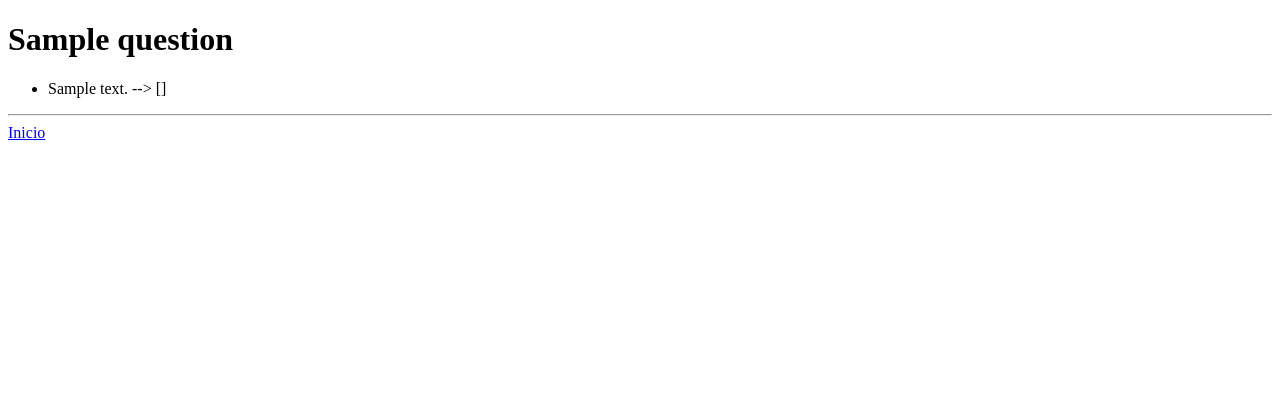
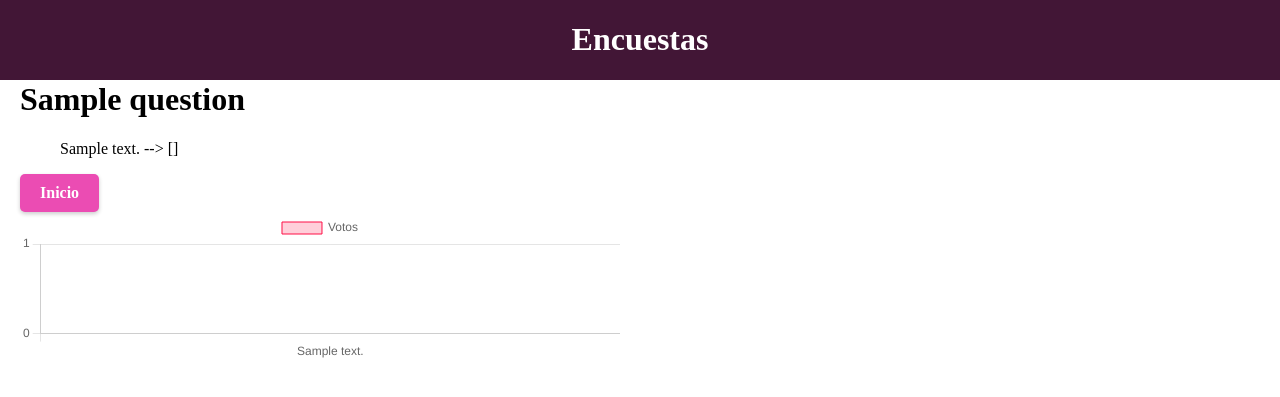
Before and after one commit to Fabiola08/PollsApp, a Django app: template pollsApp/templates/polls/results.html in a window 1280 px wide. Shown: the top 397 px of the page. Run offline with Django 3.2, Linux system fonts and the light colour scheme; the template is opened without the code that fills it: most values are stand-ins (such as "Sample title", 1, 10 or a date in 2020).

Commit message:
Primeros diseños

```diff
--- a/pollsApp/polls/views.py
+++ b/pollsApp/polls/views.py
@@ -3,6 +3,7 @@ from django.shortcuts import get_object_or_404, render, redirect
 
 from .models import Question, Choice
 from django.http import Http404
+
 # Create your views here.
 
 def home(request):
--- a/pollsApp/static/css/styles.css
+++ b/pollsApp/static/css/styles.css
@@ -1,10 +1,59 @@
 body{
-    margin: 10;
+    margin: 0;
     padding: 0;
     font-family:'Times New Roman', Times, serif;
+
 }
 
-h3{
-    color: blue;
-    font-size: 28px;
+a{
+    text-decoration: none;
+    color: black;
+    padding-left: 45px;
+    list-style-type: none;
 }
+
+li{
+    list-style-type: none;
+}
+
+
+  .btn {
+    display: inline-block;
+    padding: 10px 20px;
+    font-size: 16px;
+    font-weight: bold;
+    text-align: center;
+    text-decoration: none;
+    color: #fff;
+    background-color: #eb4cb3;
+    border: none;
+    border-radius: 5px;
+    box-shadow: 0 2px 4px rgba(0, 0, 0, 0.2);
+    transition: background-color 0.3s ease, box-shadow 0.3s ease;
+}
+
+.btn:hover {
+    background-color: #b3008c;
+    box-shadow: 0 4px 8px rgba(0, 0, 0, 0.2);
+}
+
+.btn:active {
+    background-color: #940083;
+    box-shadow: 0 2px 4px rgba(0, 0, 0, 0.2);
+}
+
+.navbar {
+    background-color: #421636;
+    color: #fff;
+    padding: 2px 80;
+    text-align: center;
+    position: fixed;
+    width: 100%;
+    top: 0;
+    z-index: 1000; /* Asegura que la barra se muestre por encima de otros elementos */
+}
+
+.container {
+    margin-top: 40px; /* Ajusta el espacio para evitar que el contenido se solape con la barra fija */
+    padding: 20px;
+}
--- a/pollsApp/templates/base.html
+++ b/pollsApp/templates/base.html
@@ -8,6 +8,21 @@
     <title>Encuestas | {% block title %}{% endblock %}</title>
 </head>
 <body>
+    <!-- <header class="header">
+        <nav class="nav container">
+           <div class="nav__data">
+              <a href="{% url 'polls:home' %}" class="nav__logo">
+                 <i class="ri-planet-line"></i> Encuestas
+              </a>
+
+              <div class="nav__toggle" id="nav-toggle">
+                 <i class="ri-menu-line nav__burger"></i>
+                 <i class="ri-close-line nav__close"></i>
+              </div>
+           </div> -->
+        <div class="navbar">
+            <h1>Encuestas</h1>
+        </div>
     <div class="container">
         {% block content %}
         {% endblock %}
--- a/pollsApp/templates/polls/home.html
+++ b/pollsApp/templates/polls/home.html
@@ -2,14 +2,14 @@
 
 {% block title %}Home{% endblock %}
 {% block content %}
+<div class="container">
 
-Bienvenido a las Encuestas
-<!-- <h1>Bienvenido a las Encuestas</h1> -->
 <h2>Responde alguna de las siguientes:</h2>
 <ul>
-    <h3>Encuestas</h3>
+    <!-- <h3>Seleccione</h3> -->
     {% for q in questions %}
     <li><a href="{% url 'polls:vote' q.id %}">{{ q.question_text }}</a></li>
     {% endfor %}
 </ul>
+</div>
 {% endblock %}
--- a/pollsApp/templates/polls/question.html
+++ b/pollsApp/templates/polls/question.html
@@ -16,6 +16,6 @@
     <label for="choice_{{ c.id }}">{{ c.choice_text }}</label>
     <br>
 {% endfor %}
-<input type="submit" value="votar">
+<input type="submit" value="Votar" class="btn">
 </form>
 {% endblock %}
--- a/pollsApp/templates/polls/results.html
+++ b/pollsApp/templates/polls/results.html
@@ -9,6 +9,61 @@
     <li>{{ c.choice_text }} --> {{ c.votes }}</li>
     {% endfor %}
 </ul>
-<hr>
-<a href="{% url 'polls:home' %}">Inicio</a>
+
+<a href="{% url 'polls:home' %}" class="btn">Inicio</a>
+<div>
+    <canvas id="myChart" style="max-width: 600px; margin: 40 auto;"></canvas>
+<script src="https://cdn.jsdelivr.net/npm/chart.js"></script>
+
+  <script>
+    // Define variables para almacenar las opciones y los votos
+    var choices = [];
+    var votes = [];
+
+    // Itera sobre las opciones y votos y agrégalos a las variables
+    {% for c in question.choice_set.all %}
+        choices.push("{{ c.choice_text|escapejs }}")
+        votes.push({{ c.votes }})
+    {% endfor %}
+
+    // Configura el gráfico de barras
+    var ctx = document.getElementById('myChart').getContext('2d');
+    var myChart = new Chart(ctx, {
+        type: 'bar',
+        data: {
+            labels: choices,
+            datasets: [{
+                label: 'Votos',
+                data: votes,
+                backgroundColor: 'rgba(255, 15, 71, 0.2)',
+                borderColor: 'rgba(255, 15, 71, 1)',
+                borderWidth: 1
+            }]
+        },
+        options: {
+            scales: {
+                y: {
+                    ticks: {
+                        stepSize: 1,  // Define el tamaño del paso en 1
+                        beginAtZero: true,
+                        callback: function(value) {
+                            if (Number.isInteger(value)) {
+                                return value;  // Solo muestra números enteros
+                            }
+                        }
+                    }
+                },
+                x: {
+                    ticks: {
+                        autoSkip: false  // Evita que Chart.js omita etiquetas si son muchas
+                    }
+                }
+            },
+            responsive: true,
+            maintainAspectRatio: false
+        }
+    });
+</script>
+</div>
+
 {% endblock %}
```
